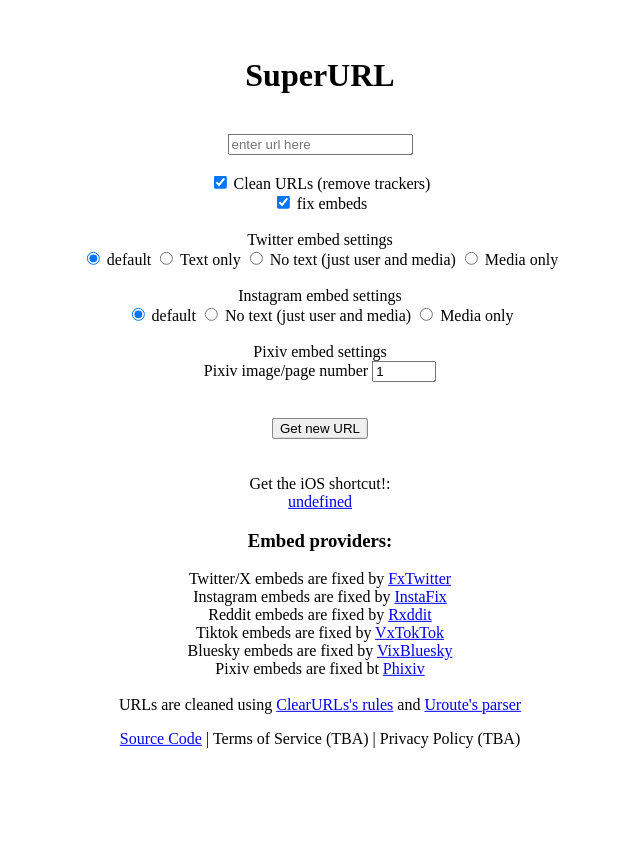
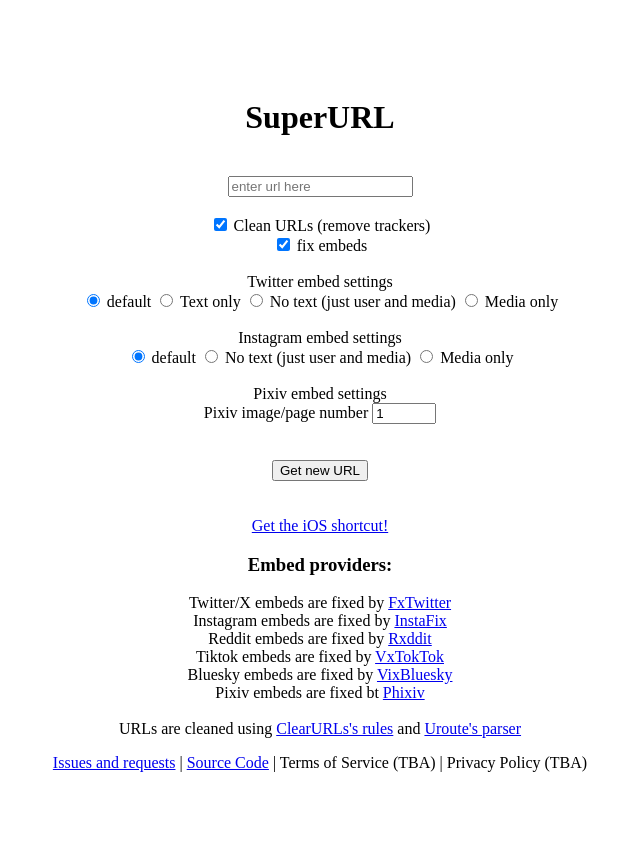
Before and after one commit to toxin-x/SuperURL, a FastAPI app: page / in a window 1280 px wide. Shown: the whole page, without its empty margins (320-960 px from the left). Before the commit the page ends 748 px from the top, so only its background shows below. Run offline with FastAPI, Linux system fonts and the light colour scheme.

Commit message:
Update superurl.html

```diff
--- a/templates/superurl.html
+++ b/templates/superurl.html
@@ -6,17 +6,12 @@
         <title>SuperURL</title>
         <style>
             body {
-            margin: 0;
-            position: absolute;
-            top: 50%;
-            left: 50%;
-            -ms-transform: translate(-50%, -50%);
-            transform: translate(-50%, -50%);
-            text-align: center;
+                padding: 70px 0;
+                text-align: center;
             }
         </style>
     </head>
-    <body onload="getShortcut()">
+    <body>
         <h1>SuperURL</h1>
         <br />
         <form id="form">
@@ -104,7 +99,8 @@
         <!--output gets set in sendFormPostRequest(), shortcut gets set by getShortcut() -->
         <div id="output"></div>
         <br />
-        <div id="shortcut"></div>
+        <div id="shortcut"><a href="{{iosLink}}">Get the iOS shortcut!</a>
+        </div>
         <div id="info">
           <div id="embedinfo">
             <h3>Embed providers:</h3>
@@ -121,7 +117,7 @@
           <div>
         <footer>
         <p>
-            <a href="https://github.com/toxin-x/SuperURL">Source Code<a> | <a>Terms of Service (TBA)</a> | <a>Privacy Policy (TBA)</a>
+            <a  href="https://github.com/toxin-x/SuperURL/issues">Issues and requests</a> | <a href="https://github.com/toxin-x/SuperURL">Source Code<a> | <a>Terms of Service (TBA)</a> | <a>Privacy Policy (TBA)</a>
         </p>
         <footer>
         <script>
@@ -161,28 +157,6 @@
                 });
             }
 
-            function getShortcut() {
-              fetch("/api/shortcut")
-                .then((response) => {
-                  // Handle the response from the server
-                  if (!response.ok) {
-                    throw new Error("Network response was not ok");
-                  }
-                  return response.json(); // Assuming the response is in JSON format
-                })
-                .then((data) => {
-                  //adds the shortcut
-                  document.getElementById("shortcut").innerHTML = "<div>Get the iOS shortcut!:</div> <a href='" + data["ios-link"] + "'>" + data["ios.link"] + "</a>";
-                  console.log(data);
-                })
-                .catch((error) => {
-                  // Handle any errors
-                  console.error(
-                    "There has been a problem with your fetch operation:",
-                    error
-                  );
-                });
-            }
         </script>
     </body>
 </html>
```
